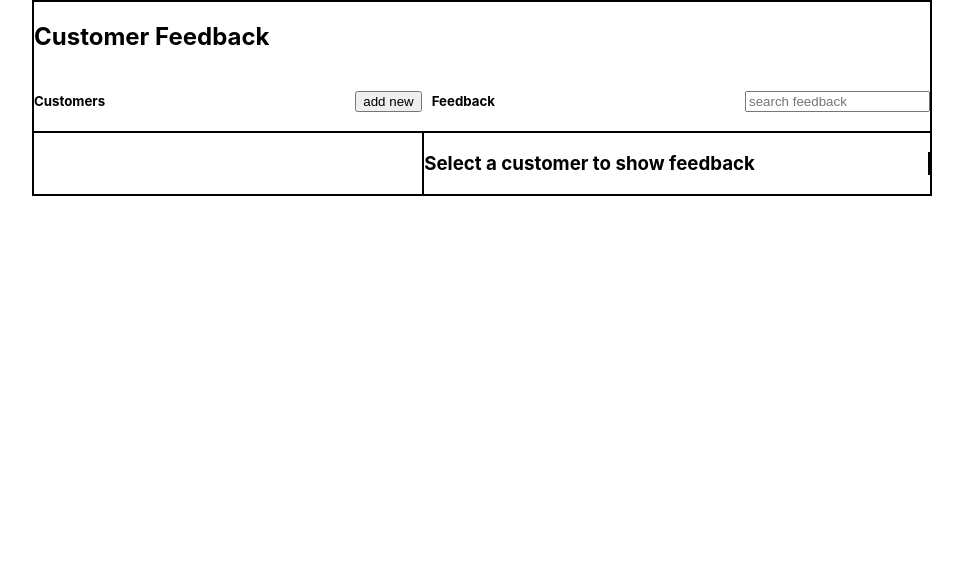
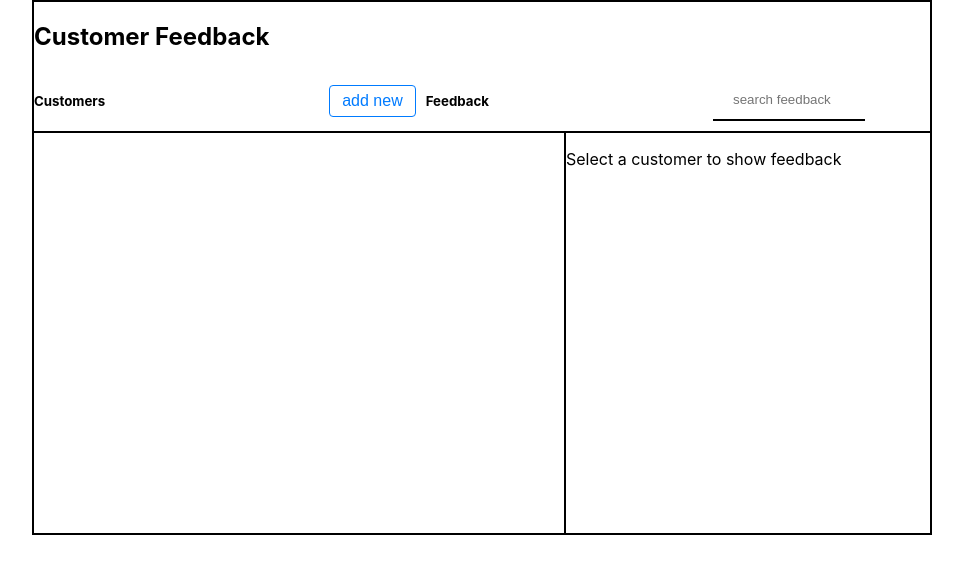
Before and after one commit to Wael-MMohamed/Feedback-Log, a React (Create React App) app: page / in a window 1280 px wide. Shown: the top 574 px of the page, without its empty margins (158-1121 px from the left). Built offline with nearby package versions, Linux system fonts and the light colour scheme.

Commit message:
styling updates

```diff
--- a/src/App.css
+++ b/src/App.css
@@ -55,20 +55,43 @@
   display:flex;
   }
 
-  .lists :first-child{
+  .customer-list{
     border-right: 2px solid black;
-    flex-grow: 2;
-  }
-  .lists :nth-child(2){
-    flex-grow: 1;
-
+    /* flex-grow: 2; */
+    width: 530px;
+    height: 400px;
   }
 
+  .feedback-list{
+    justify-content: center;
+    align-items: center;
+  }
+
+.btn{
+  display: inline-block;
+    font-weight: 400;
+    text-align: center;
+    white-space: nowrap;
+    vertical-align: middle;
+    border: 1px solid transparent;
+    padding: 0.375rem 0.75rem;
+    font-size: 1rem;
+    border-radius: 0.25rem;
+    color : #007bff;
+    background-color: transparent;
+    background-image: none;
+    border-color: #007bff;
+}
+
 .input {
-  width: 100%;
+  width: 70%;
   padding: 12px 20px;
-  margin: 8px 0;
+  /* margin: 0 8px; */
   box-sizing: border-box;
   border: none;
-  border-bottom: 2px solid blue;
+  border-bottom: 2px solid;
 }
+
+ul{
+  list-style-type: none;
+}
--- a/src/components/CustomerList.tsx
+++ b/src/components/CustomerList.tsx
@@ -34,7 +34,7 @@ const CustomrList = (props : Props) => {
 
 
     return (
-        <div>
+        <div className="customer-list">
             <ul>
                 {props.toggleInput === false ? null :
                 (
--- a/src/components/FeedbackList.tsx
+++ b/src/components/FeedbackList.tsx
@@ -1,5 +1,6 @@
 import { useState } from 'react';
 import { useCustomerList } from '../app/GlobalState';
+import parse from 'html-react-parser';
 
 type Props = {
     selectedIndex : number
@@ -27,26 +28,26 @@ const FeedbackList = (props: Props) => {
     const { state, dispatch } = useCustomerList();
 
     return (
-        <div>
-            {props.selectedIndex === 0 ? (<h3>Select a customer to show feedback</h3>):
+        <div className='feedback-list'>
+            {props.selectedIndex === 0 ? (<p>Select a customer to show feedback</p>):
                                 (<ul>
                                     <li>
                                         <input
-                                            id="standard-basic"
+                                            className='input'
                                             type='text'
                                             placeholder="Add feedback name"
                                             value={feedbacks}
                                             onChange={handleFeedbackChange}
                                         />
 
-                                            <button onClick={() => saveFeedback(props.selectedIndex)}>save</button>
+                                            <button className='btn' onClick={() => saveFeedback(props.selectedIndex)}>save</button>
 
                                     </li>
                                     {
                                         state.find(item => item.id === props.selectedIndex)?.feedback.filter(text => text.includes(props.search)).map((feed,index) => (
                                             feed === '' ? null :
                                             (<li key={index}>
-                                                <p>{props.search === '' ? feed : (feed.replaceAll(props.search, `<mark>${props.search}</mark>`))}</p>
+                                                <p>{props.search === '' ? feed : parse(feed.replaceAll(props.search, `<mark>${props.search}</mark>`))}</p>
                                             </li>)
                                         ))
                                     }
--- a/src/components/Header.tsx
+++ b/src/components/Header.tsx
@@ -21,7 +21,7 @@ const Header = (props : Props) => {
                     </div>
                     <div className="sub">
                         <div>
-                            <button className="add-btn" onClick={props.showInput} > add new </button>
+                            <button className="btn" onClick={props.showInput} > add new </button>
                         </div>
                         <div>
                             <h5 className="titles">Feedback</h5>
@@ -32,7 +32,7 @@ const Header = (props : Props) => {
 
                     <div>
                         <input
-                        className="search-input"
+                        className="input"
                         type='text'
                         placeholder="search feedback"
                         value={props.search}
```
